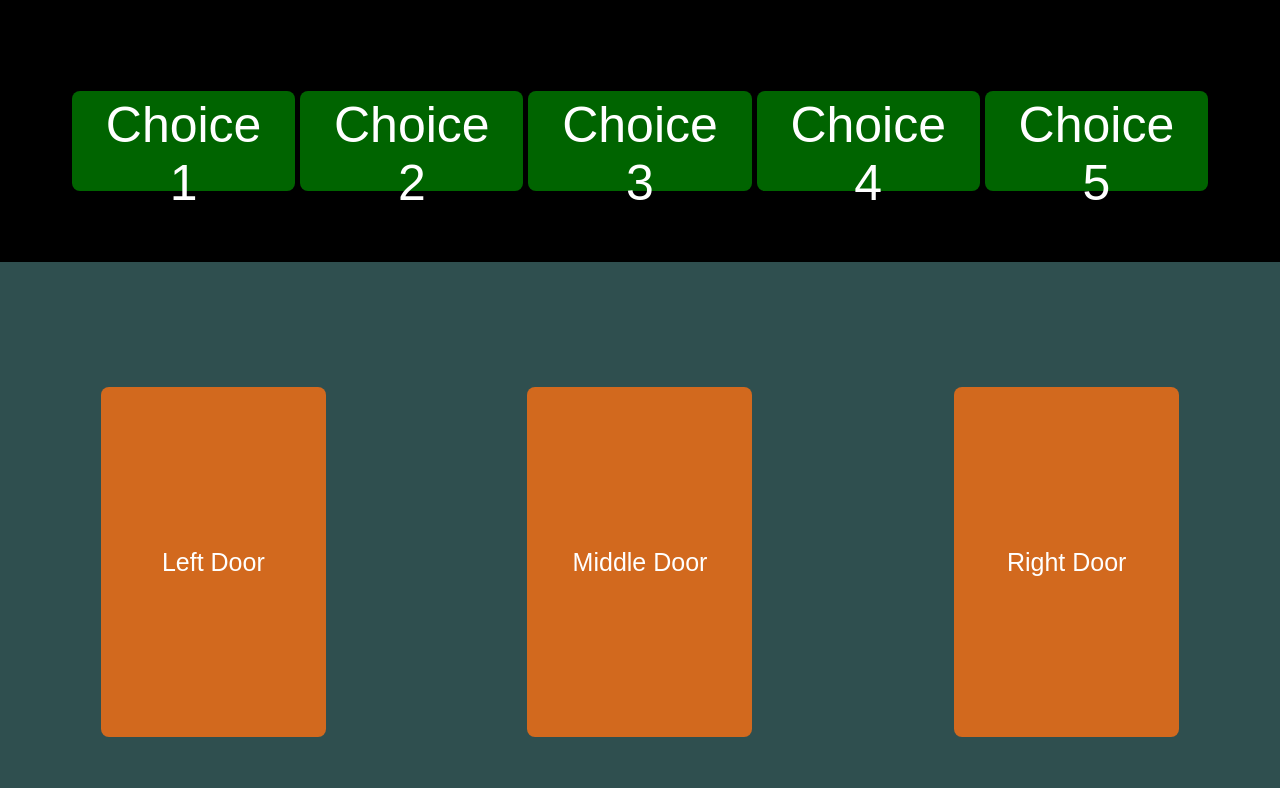
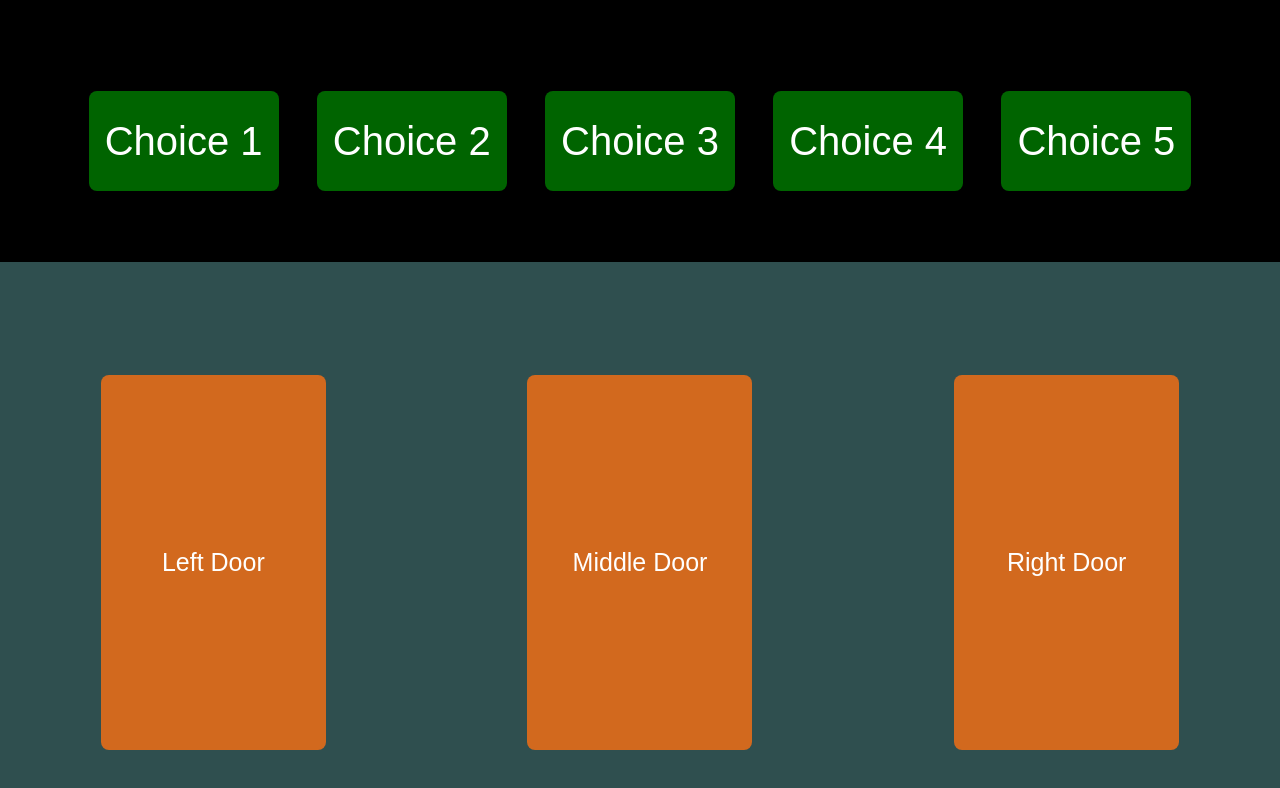
Before and after one commit to mhurst66/super-adventure-game, a plain HTML site: page index.html in a window 1280 px wide. Shown: the part 198-986 px from the top of the page. Drawn offline with Linux system fonts and the light colour scheme.

Commit message:
Project 1 Updated CSS

```diff
--- a/css/style.css
+++ b/css/style.css
@@ -33,7 +33,7 @@ section {
     padding: 5px 16px;
     border: 0;
     color: #ffffff;
-    font-size: 50px;
+    font-size: 40px;
     font-weight: 500;
     justify-content: center;
     align-items: center;
@@ -48,7 +48,7 @@ section {
 }
 
 #doors button {
-    height: 350px;
+    height: 375px;
     width: 225px;
     background-color: chocolate;
     border-radius: 8px;
```
